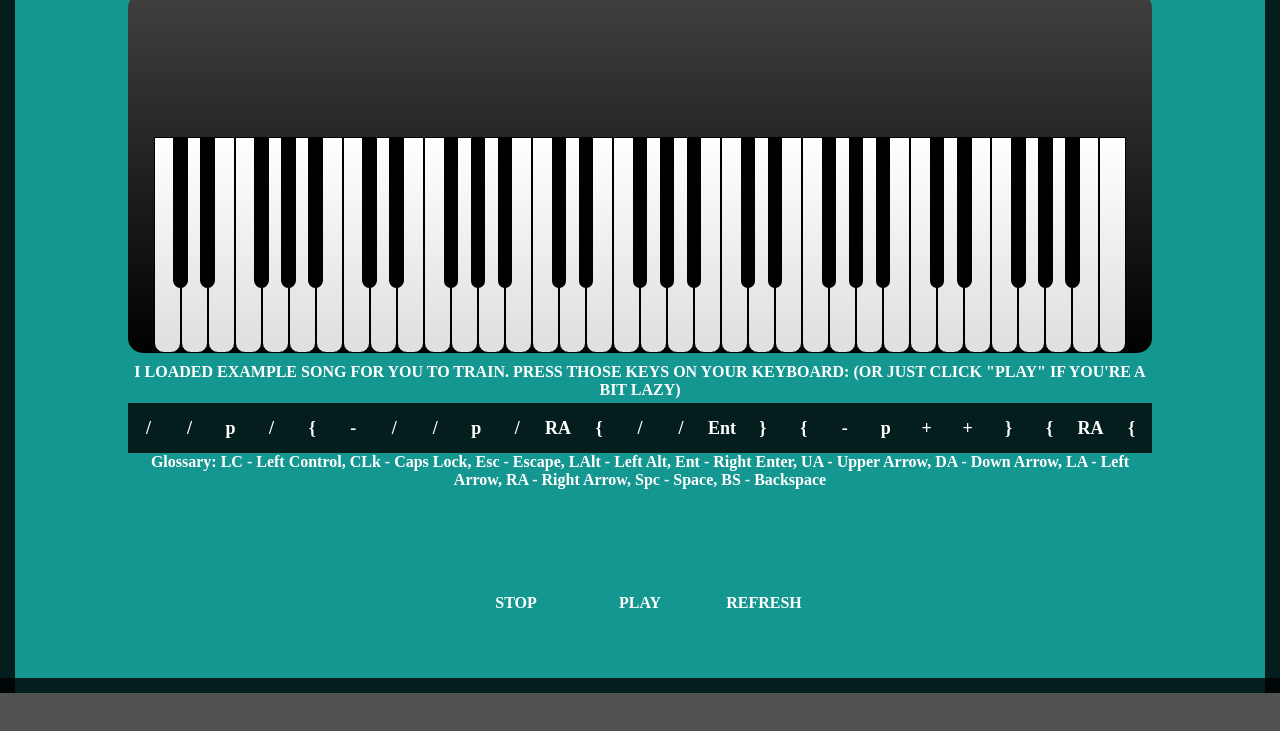
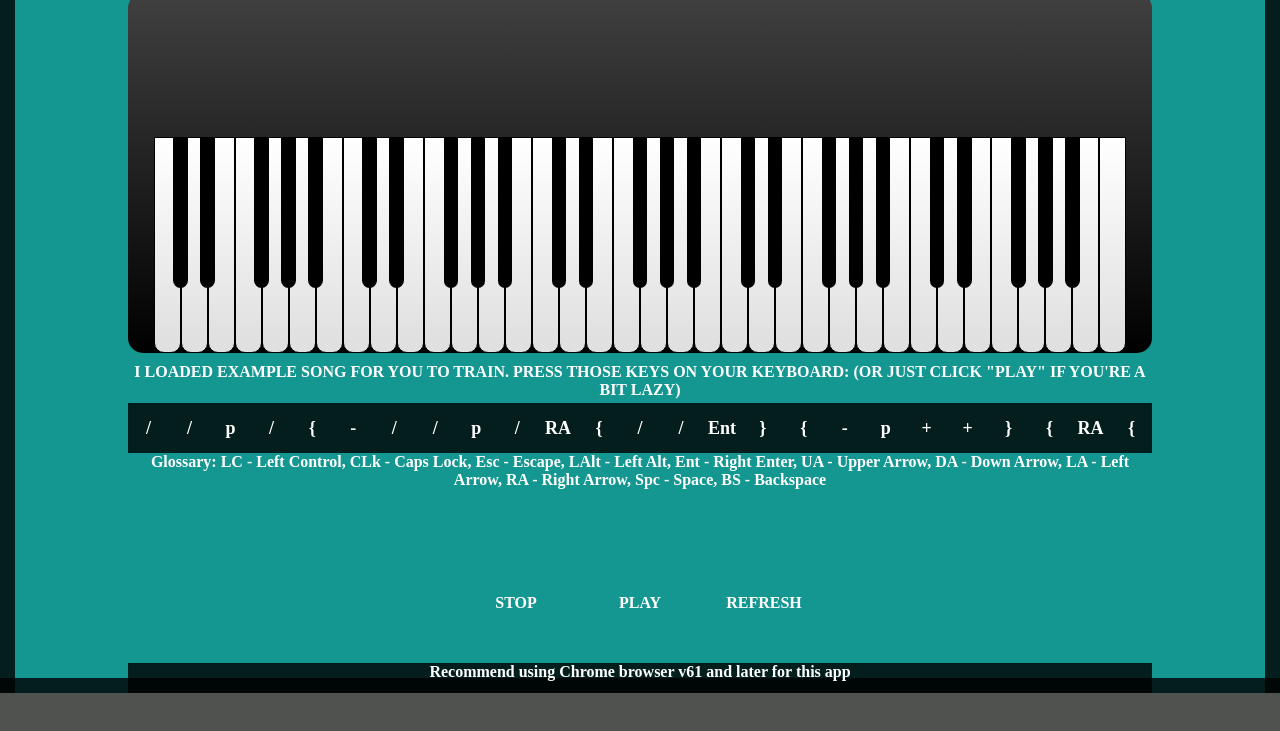
Before and after one commit to kornelia22322/Piano-App, a website built with webpack: page public/index.html in a window 1280 px wide. Shown: the part 107-838 px from the top of the page. Built offline with nearby package versions, Linux system fonts and the light colour scheme; files whose address does not match are found by name; a web font is replaced by a local one.

Commit message:
add browser info

```diff
--- a/public/css/style.css
+++ b/public/css/style.css
@@ -362,6 +362,17 @@ nav ul li a:hover:after {
 	text-decoration: none !important;
 }
 
+#browser-choice {
+	width: 80%;
+	height: 30px;
+	position: fixed;
+	bottom: 0;
+	text-align: center;
+	left: 0;
+	right: 0;
+	margin: 0 auto;
+	background-color: rgba(0,0,0,0.8);
+}
 
 /* Fixed frame */
 
--- a/public/index.html
+++ b/public/index.html
@@ -83,6 +83,9 @@
 		<div class = "frame" id = "frame-right"></div>
 		<div class = "frame" id = "frame-top"></div>
 		<div class = "frame" id = "frame-bottom"></div>
+
+		<div id = "browser-choice"><p>Recommend using Chrome browser v61 and later for this app</p></div>
+
 	</div>
 	<script src="dist/bundle.js"></script>
 </body>
```
